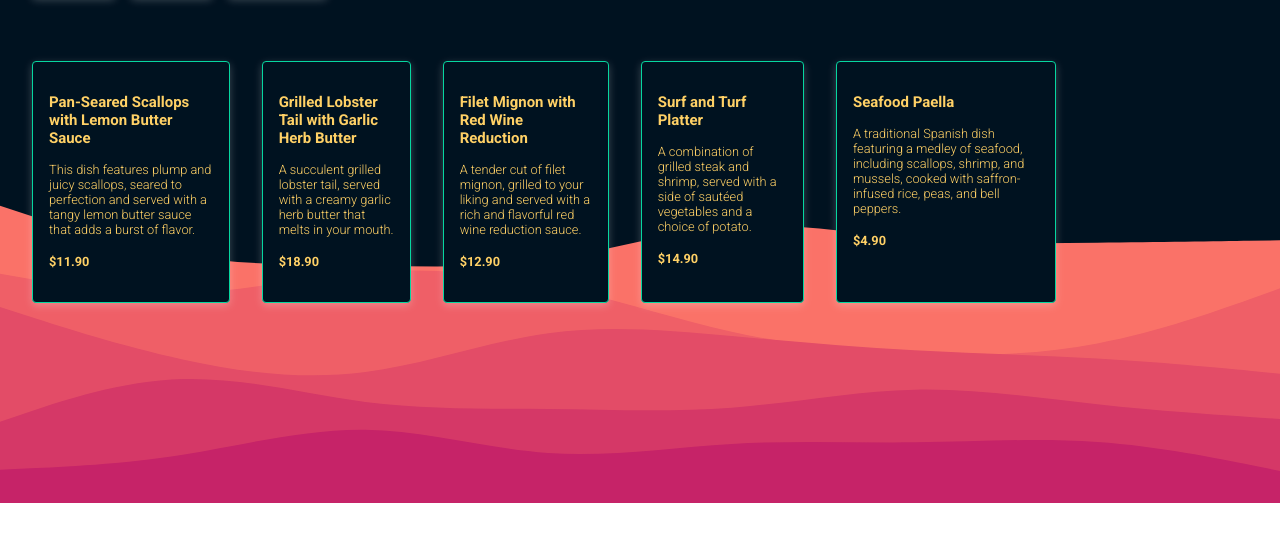
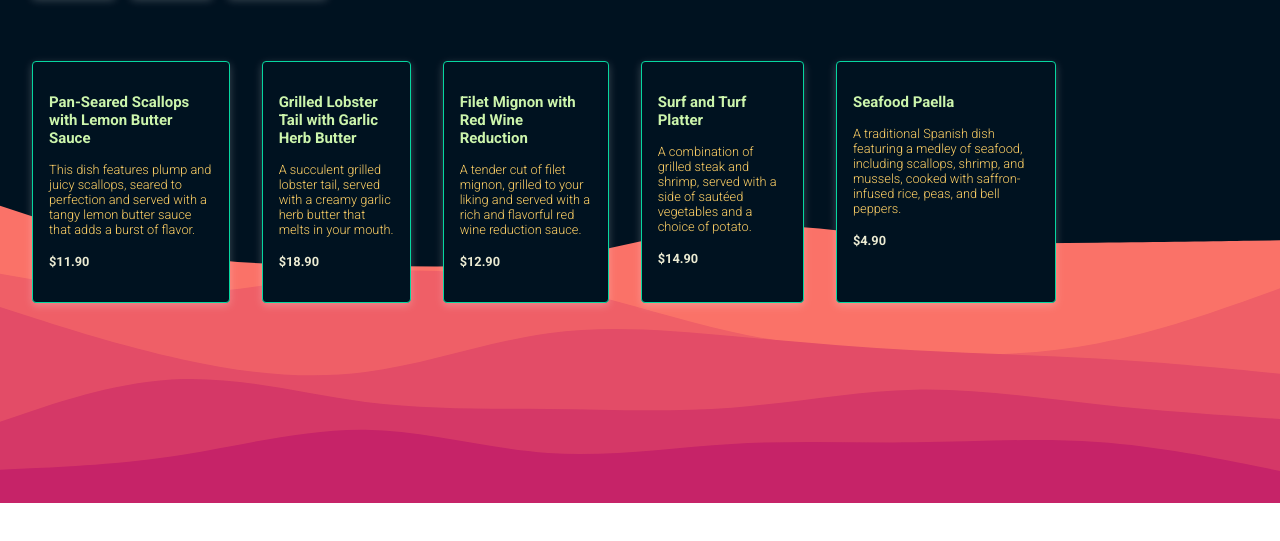
Before and after one commit to majkulmajkul/odin-restaurant, a website built with webpack: page dist/index.html in a window 1280 px wide. Both pictures are taken after a click on the button "Menu". Shown: the part 217-758 px from the top of the page. Built offline with nearby package versions, Linux system fonts and the light colour scheme.

Commit message:
Further styles to Dishes

```diff
--- a/src/renderDish.js
+++ b/src/renderDish.js
@@ -4,12 +4,14 @@ export default function renderDish(dishObject) {
 
   const dishCardTitle = document.createElement("h3");
   dishCardTitle.textContent = dishObject.name;
+  dishCardTitle.className = "dish-card-title";
 
   const dishCardText = document.createElement("p");
   dishCardText.textContent = dishObject.description;
 
   const dishCardPrice = document.createElement("h4");
   dishCardPrice.textContent = dishObject.price;
+  dishCardPrice.className = "dish-card-price";
 
   dishCard.appendChild(dishCardTitle);
   dishCard.appendChild(dishCardText);
--- a/src/style.css
+++ b/src/style.css
@@ -92,3 +92,11 @@ h1{
     gap: 2rem;
 
 }
+
+.dish-card-title{
+    color: var(--color4);
+}
+
+.dish-card-price{
+    color: var(--color7);
+}
```
